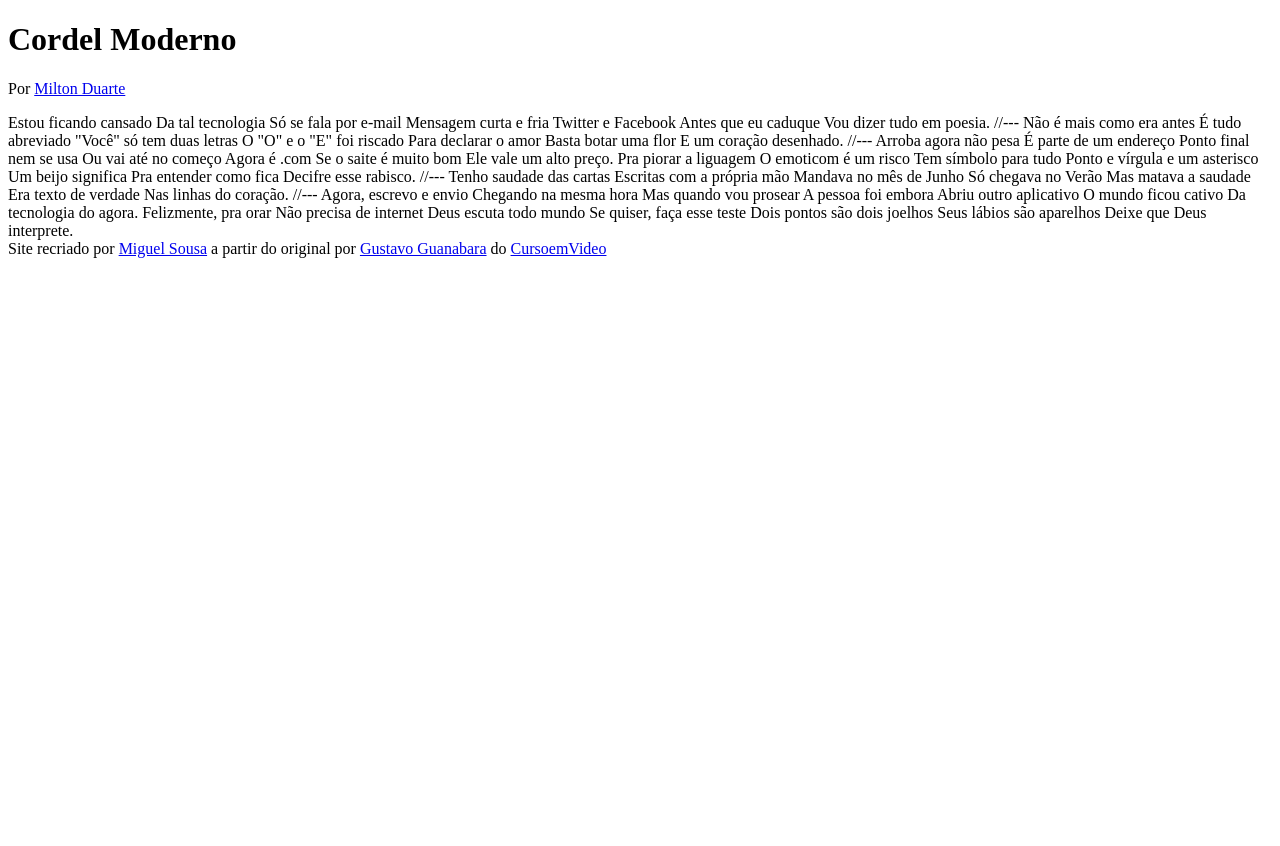
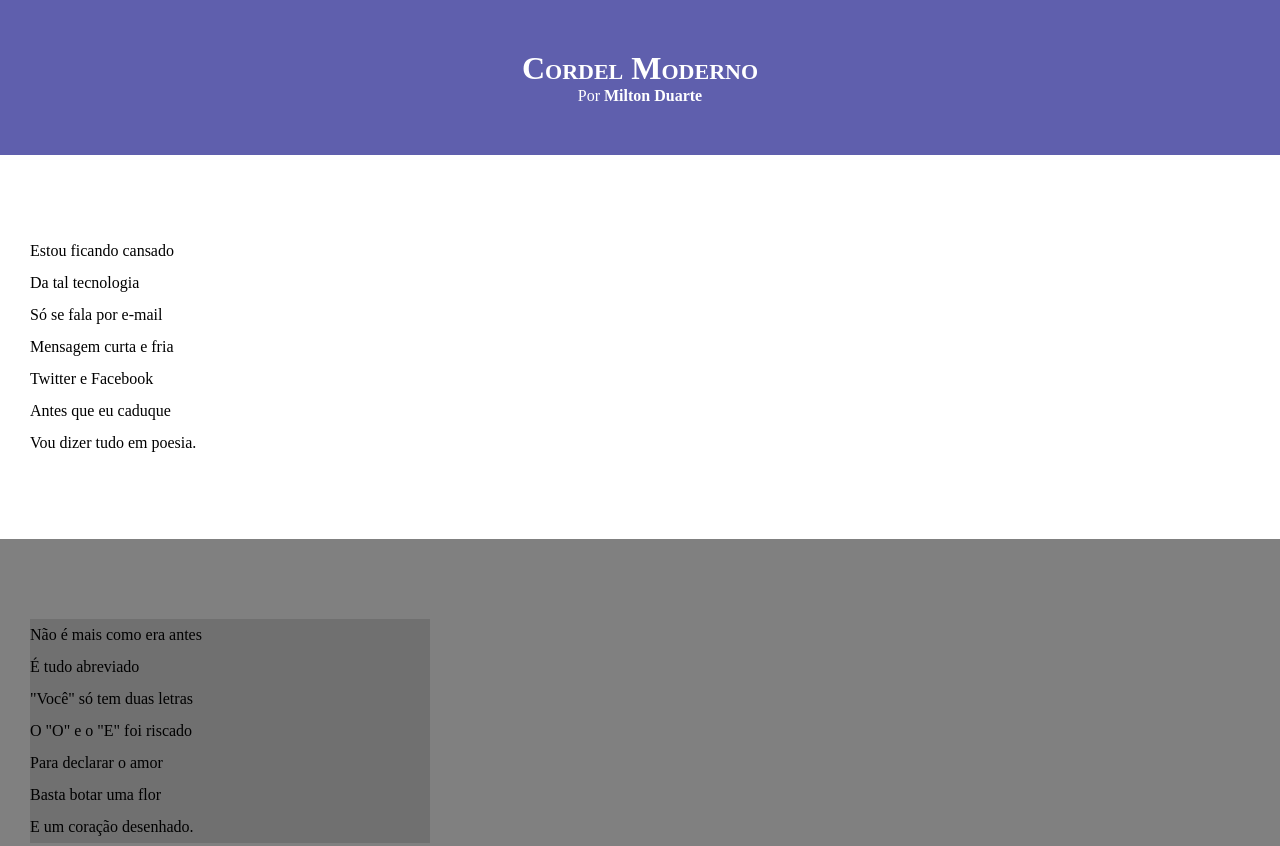
Before and after one commit to MiguelSousa7/html-css, a plain HTML site: page desafios/d12/index.html in a window 1280 px wide. Shown: the top 846 px of the page. Before the commit the page ends 800 px from the top, so only its background shows below. Drawn offline with Linux system fonts and the light colour scheme; files whose address does not match are found by name.

Commit message:
inicio da criação do website

```diff
--- a/desafios/d12/index.html
+++ b/desafios/d12/index.html
@@ -3,6 +3,7 @@
 <head>
     <meta charset="UTF-8">
     <meta name="viewport" content="width=device-width, initial-scale=1.0">
+    <link rel="stylesheet" href="C:\Users\Miguel Sousa\OneDrive\Ambiente de Trabalho\AULAS\FRONTEND\html-css\desafios\d12\style.css">
     <title>Cordel Moderno</title>
 </head>
 <body>
@@ -10,73 +11,89 @@
         <h1>
             Cordel Moderno</h1>
         <p>
-            Por <a href="https://www.recantodasletras.com.br/poesias/3186743" target="_blank">Milton Duarte</a></p>
+            Por <a href="https://www.recantodasletras.com.br/poesias/3186743" target="_blank">Milton Duarte</a>
+        </p>
     </header>
 
-Estou ficando cansado
-Da tal tecnologia
-Só se fala por e-mail
-Mensagem curta e fria
-Twitter e Facebook
-Antes que eu caduque
-Vou dizer tudo em poesia.
+    <section class="normal">
+        <p>
+            Estou ficando cansado <br>
+            Da tal tecnologia <br>
+            Só se fala por e-mail <br>
+            Mensagem curta e fria <br>
+            Twitter e Facebook <br>
+            Antes que eu caduque <br>
+            Vou dizer tudo em poesia. <br>
+        </p>
+    </section>
 
-//---
+    <section class="imagem">
+        <p>
+            Não é mais como era antes <br>
+            É tudo abreviado <br>
+            "Você" só tem duas letras <br>
+            O "O" e o "E" foi riscado <br>
+            Para declarar o amor <br>
+            Basta botar uma flor <br>
+            E um coração desenhado. <br>
+        </p>
+    </section>
 
-Não é mais como era antes
-É tudo abreviado
-"Você" só tem duas letras
-O "O" e o "E" foi riscado
-Para declarar o amor
-Basta botar uma flor
-E um coração desenhado.
+    <section class="normal">
+        <p>
+            Arroba agora não pesa <br>
+            É parte de um endereço <br>
+            Ponto final nem se usa <br>
+            Ou vai até no começo <br>
+            Agora é .com <br>
+            Se o saite é muito bom <br>
+            Ele vale um alto preço. <br>
+        </p>
+        <p>
+            Pra piorar a liguagem <br>
+            O emoticom é um risco <br>
+            Tem símbolo para tudo <br>
+            Ponto e vírgula e um asterisco <br>
+            Um beijo significa <br>
+            Pra entender como fica <br>
+            Decifre esse rabisco. <br>
+        </p>
+    </section>
 
-//---
+    <section class="imagem">
+        <p>
+            Tenho saudade das cartas <br>
+            Escritas com a própria mão <br>
+            Mandava no mês de Junho <br>
+            Só chegava no Verão <br>
+            Mas matava a saudade <br>
+            Era texto de verdade <br>
+            Nas linhas do coração. <br>
+        </p>
+    </section>
 
-Arroba agora não pesa
-É parte de um endereço
-Ponto final nem se usa
-Ou vai até no começo
-Agora é .com
-Se o saite é muito bom
-Ele vale um alto preço.
+    <section class="normal">
+        <p>
+            Agora, escrevo e envio <br>
+            Chegando na mesma hora <br>
+            Mas quando vou prosear <br>
+            A pessoa foi embora <br>
+            Abriu outro aplicativo <br>
+            O mundo ficou cativo <br>
+            Da tecnologia do agora. <br>
+        </p>
+        <p>
+            Felizmente, pra orar <br>
+            Não precisa de internet <br>
+            Deus escuta todo mundo <br>
+            Se quiser, faça esse teste <br>
+            Dois pontos são dois joelhos <br>
+            Seus lábios são aparelhos <br>
+            Deixe que Deus interprete. <br>
+        </p>
 
-Pra piorar a liguagem
-O emoticom é um risco
-Tem símbolo para tudo
-Ponto e vírgula e um asterisco
-Um beijo significa
-Pra entender como fica
-Decifre esse rabisco.
+    </section>
 
-//---
-
-Tenho saudade das cartas
-Escritas com a própria mão
-Mandava no mês de Junho
-Só chegava no Verão
-Mas matava a saudade
-Era texto de verdade
-Nas linhas do coração.
-
-//---
-
-Agora, escrevo e envio
-Chegando na mesma hora
-Mas quando vou prosear
-A pessoa foi embora
-Abriu outro aplicativo
-O mundo ficou cativo
-Da tecnologia do agora.
-
-Felizmente, pra orar
-Não precisa de internet
-Deus escuta todo mundo
-Se quiser, faça esse teste
-Dois pontos são dois joelhos
-Seus lábios são aparelhos
-Deixe que Deus interprete.
-
-<footer>Site recriado por <a href="https://github.com/MiguelSousa7" target="_blank">Miguel Sousa</a> a partir do original por <a href="https://github.com/professorguanabara" target="_blank">Gustavo Guanabara</a> do <a href="https://www.youtube.com/@CursoemVideo" target="_blank">CursoemVideo</a></footer>
+    <footer>Site recriado por <a href="https://github.com/MiguelSousa7" target="_blank">Miguel Sousa</a> a partir do original por <a href="https://github.com/professorguanabara" target="_blank">Gustavo Guanabara</a> do <a href="https://www.youtube.com/@CursoemVideo" target="_blank">CursoemVideo</a></footer>
 </body>
 </html>
--- /dev/null
+++ b/desafios/d12/style.css
@@ -0,0 +1,65 @@
+@charset "UTF-8";
+
+*{
+    margin: 0px;
+    padding: 0px;
+}
+
+html, body{
+    min-height: 100vh;
+    background-color: white;
+}
+
+header{
+    background-color: rgba(67, 67, 159, 0.848);
+    color: white;
+    text-align: center;
+}
+
+header > h1 {
+    padding-top: 50px;
+    font-variant: small-caps;
+}
+
+header > p{
+    padding-bottom: 50px;
+}
+
+header a, footer a{
+    color: white;
+    text-decoration:none;
+    font-weight: bolder;
+}
+
+header a:hover, footer a:hover{
+    text-decoration: underline;
+}
+
+section{
+    padding-top: 10vh;
+    padding-bottom: 10vh;
+    line-height: 2em; /*espaçamento duplo*/
+    padding-left: 30px;
+}
+
+.normal{
+    background-color: white;
+    color: black;
+}
+
+.imagem{
+    background-color: gray;
+    color: black;
+}
+
+.imagem > p{
+    background-color: rgba(0, 0, 0, 0.125);
+    width: 400px;
+}
+
+footer{
+    background-color: rgba(67, 67, 159, 0.848);
+    color: white;
+    text-align: center;
+    padding: 10px;
+}
```
